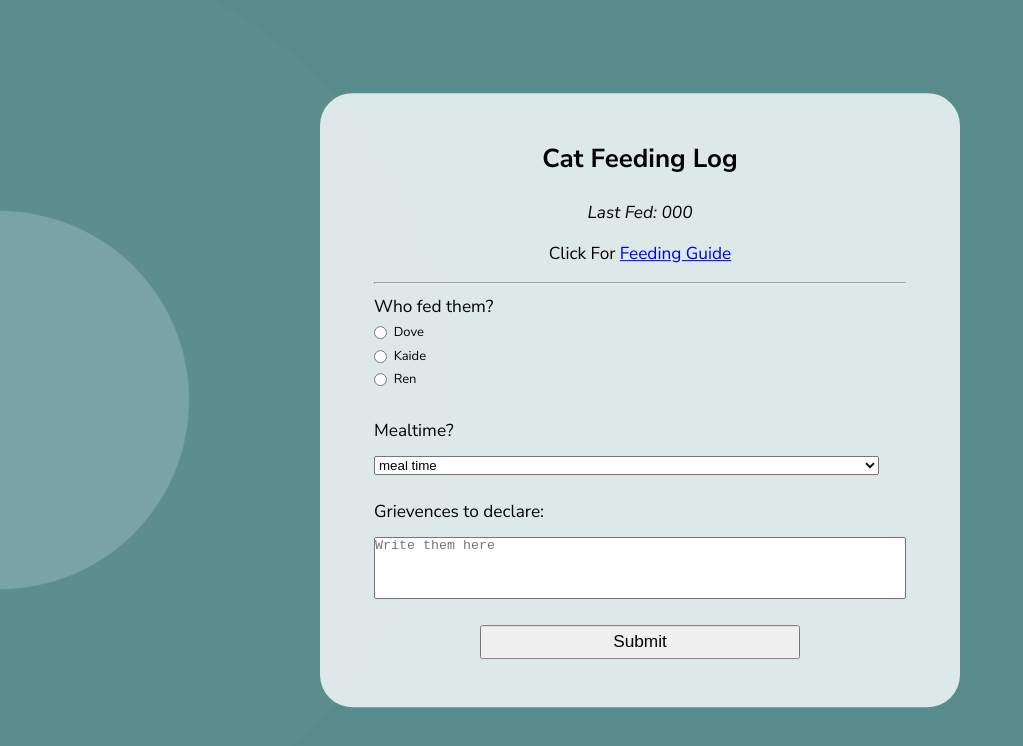
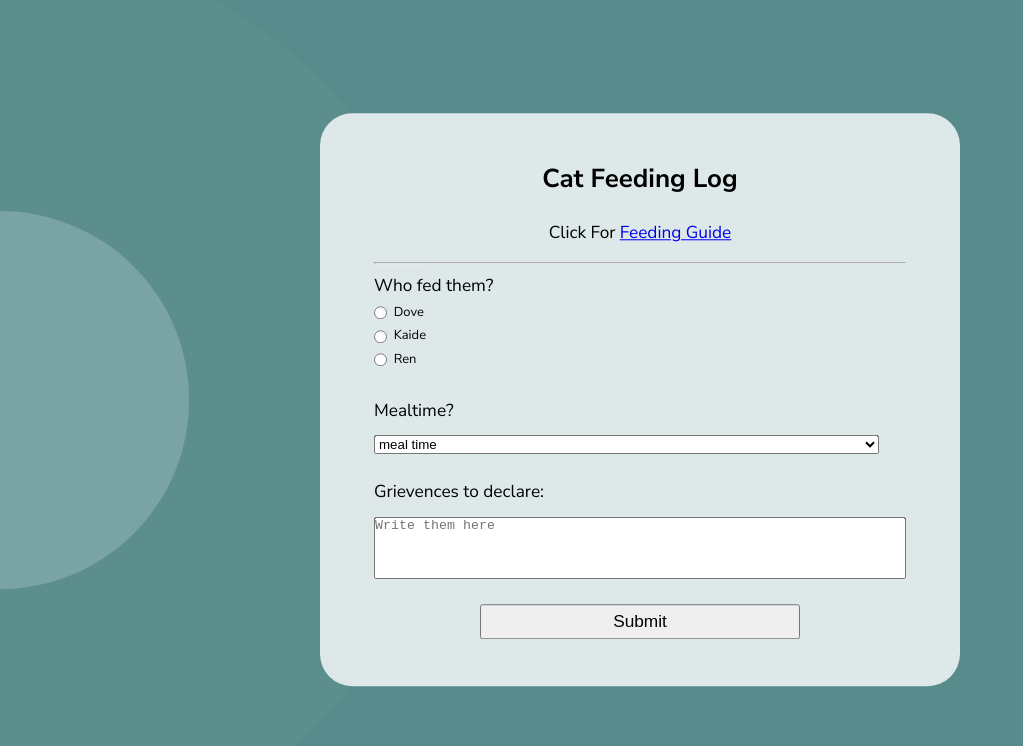
Before and after one commit to BraveLilFox/Roomates, a plain HTML site: page index.html in a window 1280 px wide. Shown: the whole page, without its empty margins (0-1023 px from the left). Drawn offline with Linux system fonts and the light colour scheme.

Commit message:
Update index.html

```diff
--- a/index.html
+++ b/index.html
@@ -11,7 +11,7 @@
     <body>
         <div class="container">
             <h1 class="survey-title">Cat Feeding Log</h1>
-            <p><em>Last Fed: <span class="timestamp">000</span></em></p>
+            <div id="displayContent_1"></div>
             <p>Click For <a href="feeding-guide.html" class="feeding-guide" target="_blank">Feeding Guide</a></p>
             <hr>
             <form class="feeding-log">
```
